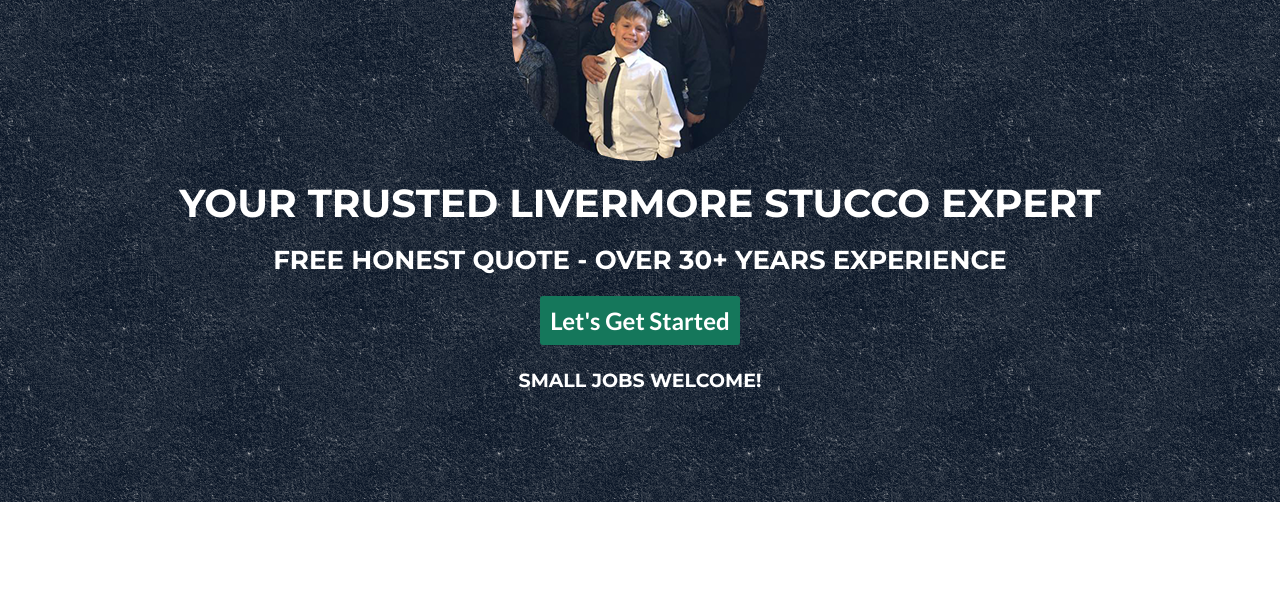
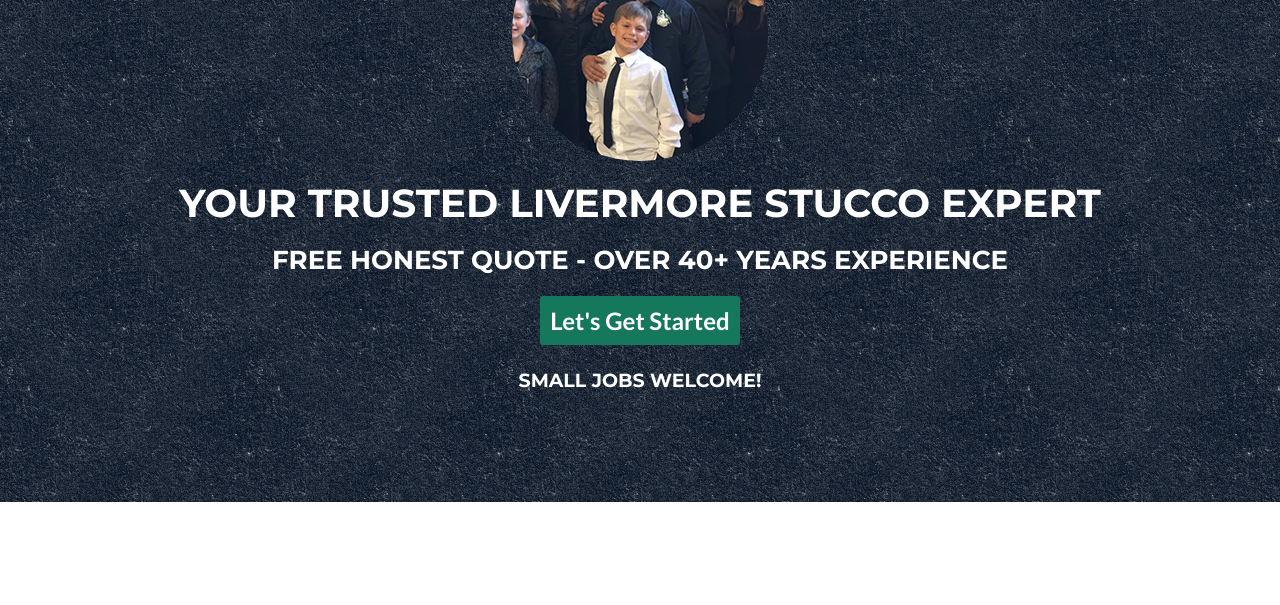
Before and after one commit to gabenunez/stucco, a Jekyll site: the page built from index.html, in a window 1280 px wide and 900 px high. Shown: the part 295-900 px from the top of the window. Built offline with Jekyll 4.4.1, drawn with Linux system fonts in a browser that asks for light colours.

Commit message:
Update to 40+

```diff
--- a/_includes/head.html
+++ b/_includes/head.html
@@ -8,7 +8,7 @@
   <meta name="viewport" content="width=device-width" />
   <meta name="description" content="Casey's Stucco: {% if page.city %}{{
   page.city }}{% else %}Livermore{% endif %}'s trusted stucco repair expert with
-  30+ years of experience. Free estimates, quality repairs & more! Contact us
+  40+ years of experience. Free estimates, quality repairs & more! Contact us
   now." />
   <meta
     name="keywords"
--- a/_includes/header.html
+++ b/_includes/header.html
@@ -15,7 +15,7 @@
             Your Trusted {% if page.city %}{{ page.city }}{% else %}Livermore{%
             endif %} Stucco Expert
           </h1>
-          <h3>Free Honest Quote - Over 30+ Years Experience</h3>
+          <h3>Free Honest Quote - Over 40+ Years Experience</h3>
         </div>
         <div class="row-spacer-30 page-scroll">
           <a class="cta-btn" href="#contact">Let's Get Started</a>
```
